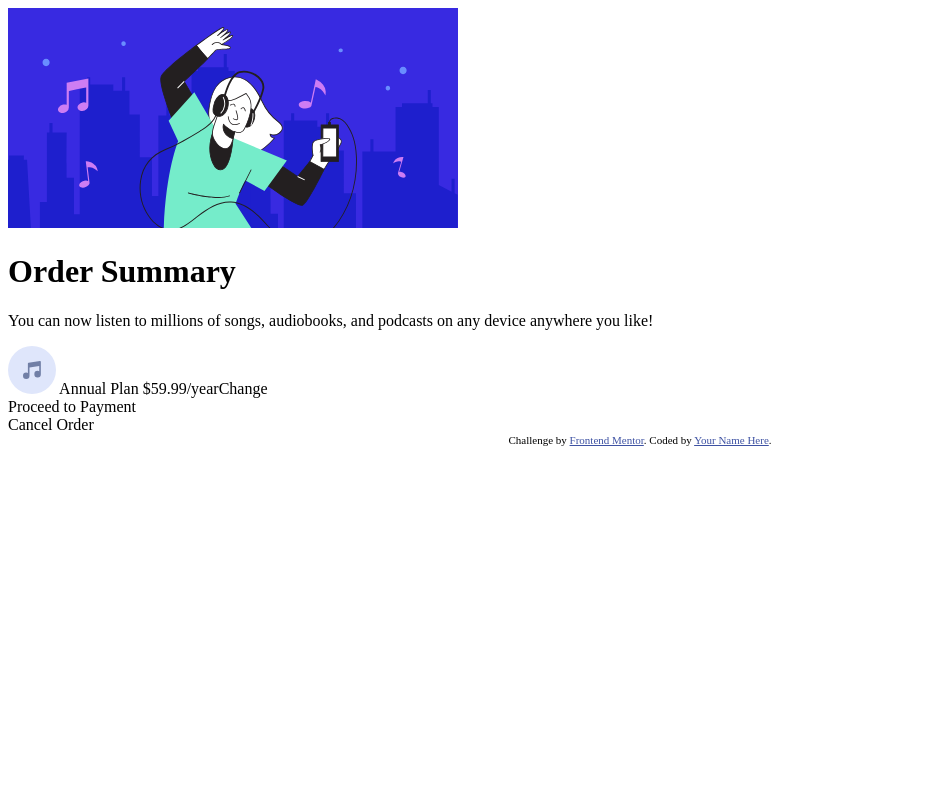
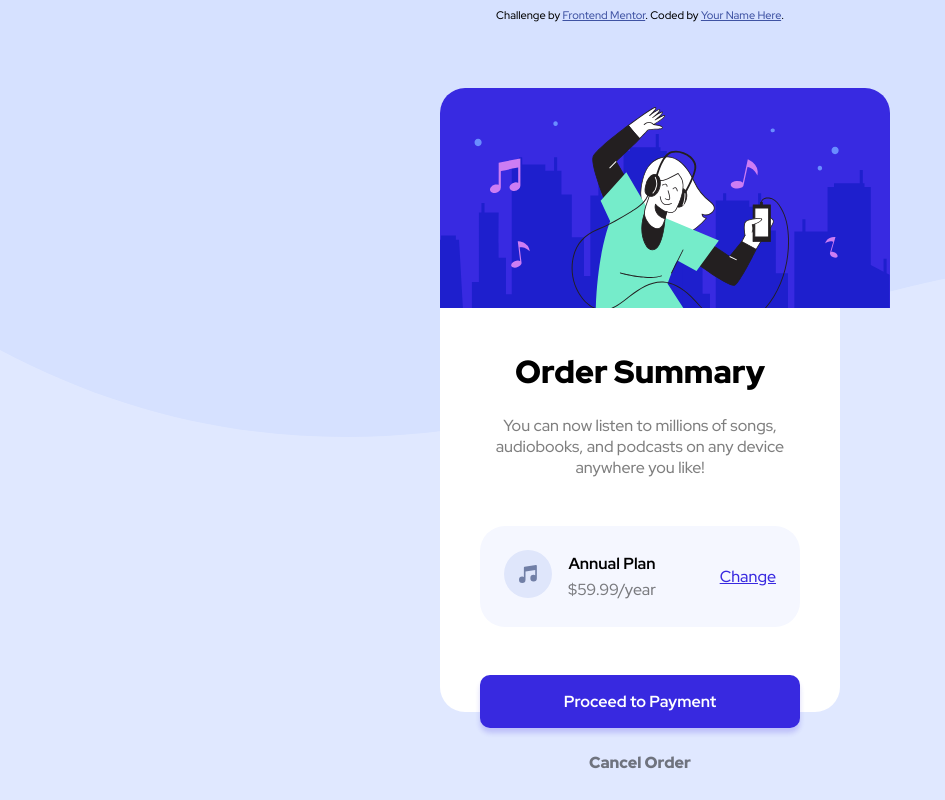
Before and after one commit to kubahasek/ordercomponent, a plain HTML site: page index.html in a window 1280 px wide. Shown: the whole page, without its empty margins (0-945 px from the left). Drawn offline with Linux system fonts and the light colour scheme.

Commit message:
Desktop design done

```diff
--- a/index.html
+++ b/index.html
@@ -13,7 +13,7 @@
 </head>
 
 <body>
-
+  <div class="container">
     <div class="order--card">
       <div class="hero--img">
         <img src="images/illustration-hero.svg" alt="" srcset="">
@@ -23,26 +23,34 @@
         <p>You can now listen to millions of songs, audiobooks, and podcasts on any
           device anywhere you like!</p>
         <div class="item-purchased">
+          <div class="item--info-container">
+            <div class="item--info-left">
+              <div class="item--img">
                 <img src="images/icon-music.svg" alt="">
-        Annual Plan
-        $59.99/yearChange
+              </div>
+              <div class="item--info">
+                <h2>Annual Plan</h2>
+                <p>$59.99/year</p>
               </div>
             </div>
-    <div class="confirm--btn">Proceed to Payment</div>
-    <div class="cancel--btn">Cancel Order</div>
+
+            <div class="change--btn">Change</div>
+
           </div>
 
 
 
+        </div>
+        <div class="confirm--btn">
+          Proceed to Payment
+        </div>
+        <div class="cancel--btn">
+          <p>Cancel Order</p>
+        </div>
+      </div>
 
-
-
-
-
-
-
-
-
+    </div>
+  </div>
   <div class="attribution">
     Challenge by <a href="https://www.frontendmentor.io?ref=challenge" target="_blank">Frontend Mentor</a>.
     Coded by <a href="#">Your Name Here</a>.
--- a/style.css
+++ b/style.css
@@ -1,3 +1,10 @@
+body {
+  background: url("images/pattern-background-desktop.svg") no-repeat;
+  background-color: hsl(225, 100%, 94%);
+  font-size: 16px;
+  font-family: "Red Hat Display";
+}
+
 .attribution {
   font-size: 11px;
   text-align: center;
@@ -5,3 +12,120 @@
 .attribution a {
   color: hsl(228, 45%, 44%);
 }
+
+h1 {
+  font-weight: 900;
+}
+
+h2 {
+  font-weight: 700;
+  font-size: 1rem;
+  margin: 0;
+}
+
+p {
+  opacity: 0.5;
+  font-weight: 500;
+  margin: 0;
+}
+
+.content {
+  width: 80%;
+  padding-top: 1rem;
+  margin: 0 auto;
+}
+
+.hero--img {
+  width: 100%;
+  height: auto;
+}
+
+.item-purchased {
+  border-radius: 25px;
+  background-color: hsl(225, 100%, 98%);
+  margin-top: 3rem;
+}
+
+.hero--img img {
+  border-top-left-radius: 25px;
+  border-top-right-radius: 25px;
+}
+
+.order--card {
+  position: absolute;
+  top: 50%;
+  left: 50%;
+  transform: translate(-50%, -50%);
+  background-color: white;
+  width: 31.25%;
+  height: 78vh;
+  border-top-left-radius: 25px;
+  border-top-right-radius: 25px;
+  border-bottom-left-radius: 25px;
+  border-bottom-right-radius: 25px;
+  text-align: center;
+}
+
+.item--info-container {
+  padding: 1.5rem;
+  align-items: center;
+  justify-content: space-between;
+  display: flex;
+  flex-direction: row;
+}
+
+.item--info-left {
+  display: inline-flex;
+  flex-direction: row;
+  align-items: center;
+}
+
+.item--info {
+  margin-left: 1rem;
+  display: flex;
+  flex-direction: column;
+}
+
+.item--info p {
+  margin-top: 0.3rem;
+}
+
+.change--btn {
+  color: hsl(245, 75%, 52%);
+  text-decoration: underline;
+}
+
+.change--btn:hover {
+  cursor: pointer;
+  text-decoration: none;
+  color: hsl(245, 93%, 58%);
+}
+
+.confirm--btn {
+  margin: 0 auto;
+  background-color: hsl(245, 75%, 52%);
+  border-radius: 10px;
+  margin-top: 3rem;
+  color: white;
+  font-weight: 700;
+  padding: 1rem;
+  box-shadow: 0px 5px 5px hsl(245, 75%, 52%, 0.2);
+}
+
+.confirm--btn:hover {
+  cursor: pointer;
+  background-color: hsl(245, 81%, 65%);
+}
+
+.cancel--btn {
+  margin-top: 1.5rem;
+}
+
+.cancel--btn p {
+  font-weight: 900;
+}
+
+.cancel--btn p:hover {
+  cursor: pointer;
+  opacity: 1;
+}
```
Lines whose indentation alone changed are shown as unchanged.
